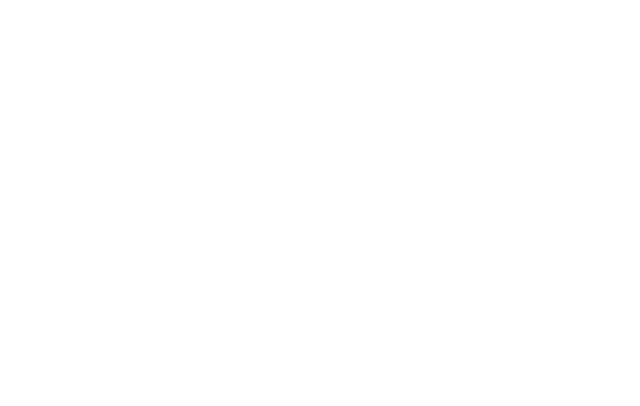
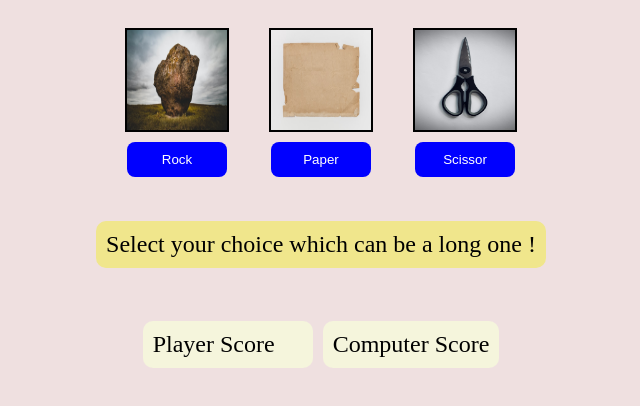
Before and after one commit to NikhilMuzumdar/OdinExercises, a plain HTML site: page rock-paper-scissors/rps.html in a window 1280 px wide. Shown: the whole page, without its empty margins (319-959 px from the left). Drawn offline with Linux system fonts and the light colour scheme.

Commit message:
Result message updated. Score updates pending.

```diff
--- a/rock-paper-scissors/myscript.js
+++ b/rock-paper-scissors/myscript.js
@@ -1,5 +1,5 @@
- // Generate a random choice
- function getComputerChoice() {
+// Generate a random choice
+function getComputerChoice() {
     let options = ['Rock', 'Paper', 'Scissor']
     let randomIndex = Math.floor(Math.random() * options.length);
     let randomElement = options[randomIndex];
@@ -11,36 +11,35 @@
 
     playerSelection = playerSelection.toLowerCase()
     computerSelection = computerSelection.toLowerCase()
-    // Tie Case
-    if (playerSelection == computerSelection) {
-        return "It's a Tie!"
-    }
-    // Computer selects rock
-    else if (computerSelection == "rock") {
-        if (playerSelection == "paper") {
-            return ('You win, Paper beats rock')
-        }
-        else return 'You loose!, Rock breaks scissor'
-    }
-    else if (computerSelection == "paper") {
-        if (playerSelection == "scissor") {
-            return ('You win, Scissor beats Paper')
-        }
-        else return 'You loose!, Paper covers scissor'
-    }
-    else if (computerSelection == "scissor") {
-        if (playerSelection == "rock") {
-            return ('You win, Rock breaks scissor')
-        }
-        else return 'You loose!, Scissor cuts paper'
-    }
+
+    // tie case
+    if (playerSelection === computerSelection) return "Tie";
+    // all other cases
+    if (playerSelection === 'rock' & computerSelection === 'paper') { return 'Computer wins!' };
+    if (playerSelection === 'rock' & computerSelection === 'scissor') { return 'Player wins!' };
+    if (playerSelection === 'paper' & computerSelection === 'scissor') { return 'Computer wins!' };
+    if (playerSelection === 'paper' & computerSelection === 'rock') { return 'Player wins!' };
+    if (playerSelection === 'scissor' & computerSelection === 'paper') { return 'Player wins!' };
+    if (playerSelection === 'scissor' & computerSelection === 'rock') { return 'Computer wins!' };
 }
 
 function game() {
-    for (let i = 0; i < 5; i++) {
     computerSelection = getComputerChoice()
     playerSelection = prompt("What's your choice?: ")
-    let result = playRound(computerSelection, playerSelection)
+    let result = playRound(playerSelection, computerSelection)
     console.log(result)
-    }
 }
+
+const buttons = document.querySelectorAll('.game-btn')
+buttons.forEach((button) => {
+    button.addEventListener("click", () => {
+
+        computerSelection = getComputerChoice()
+        playerSelection = button.textContent
+        const result = playRound(playerSelection, computerSelection)
+
+        display = document.querySelector('.display-result p')
+        var message = `You selected ${playerSelection}. Computer selected ${computerSelection}. Result: ${result}`
+        display.textContent = message;
+    });
+});
--- a/rock-paper-scissors/rps.html
+++ b/rock-paper-scissors/rps.html
@@ -5,12 +5,43 @@
     <meta charset="UTF-8">
     <meta http-equiv="X-UA-Compatible" content="IE=edge">
     <meta name="viewport" content="width=device-width, initial-scale=1.0">
-    <title>Document</title>
+    <link rel="stylesheet" href="styles.css">
+    <title>Rock-Paper-Scissor</title>
 </head>
+
 <body>
+    <div class="container">
+        <div class="row">
+          <div class="col-4">
+            <div class="game-choice">
+              <img src="images/rock.jpg" alt="Rock" class="game-img">
+              <button class="game-btn">Rock</button>
+            </div>
+          </div>
+          <div class="col-4">
+            <div class="game-choice">
+              <img src="images/paper.jpg" alt="Paper" class="game-img">
+              <button class="game-btn">Paper</button>
+            </div>
+          </div>
+          <div class="col-4">
+            <div class="game-choice">
+              <img src="images/scissor.jpg" alt="Scissor" class="game-img">
+              <button class="game-btn">Scissor</button>
+            </div>
+          </div>
+        </div>
+      </div>
 
+      <div class="display-result">
+        <p>Select your choice which can be a long one !</p>
+            <div class="score">
+                <p>Player Score</p>
+                <p>Computer Score</p>
+            </div>
+      </div>
 
-<script src="myscript.js"></script>
+    <script src="myscript.js"></script>
 </body>
 
 </html>
--- /dev/null
+++ b/rock-paper-scissors/styles.css
@@ -0,0 +1,83 @@
+* {
+    background-color: rgb(239, 224, 224);
+}
+
+
+.container {
+    width: 100%;
+    display: flex;
+    justify-content: center;
+  }
+
+.row {
+    display: flex;
+    justify-content: center;
+}
+
+  .game-choice {
+    display: flex;
+    flex-direction: column;
+    align-items: center;
+    margin: 20px;
+  }
+
+  .game-img {
+    width: 100px;
+    height: 100px;
+    border: solid 2px black;
+  }
+
+  .game-btn {
+    background-color: blue;
+    color: white;
+    border: none;
+    padding: 10px 20px;
+    margin-top: 10px;
+    cursor: pointer;
+    border-radius: 8px;
+    min-width: 100px;
+  }
+
+  .game-btn:hover {
+    background-color: darkblue;
+  }
+
+  @media (max-width: 600px) {
+    .game-choice {
+      width: 100%;
+      margin: 10px 0;
+    }
+  }
+
+/* Result board */
+
+.display-result {
+    display: flex;
+    flex-direction: column;
+    align-items: center;
+}
+
+.display-result p {
+    font-size: 24px;
+    background-color: khaki;
+    padding: 10px;
+    border-radius: 10px;
+    min-width: 150px;
+}
+
+.display-result p:hover {
+    background-color: greenyellow;
+}
+
+
+.score {
+    display: flex;
+    flex-direction: row;
+    justify-content: space-between;
+    gap: 10px;
+    margin-top: 5px;
+}
+
+.score p {
+    background-color: beige;
+}
```
Also changed, not shown: rock-paper-scissors/images/paper.jpg (added), rock-paper-scissors/images/rock.jpg (added), rock-paper-scissors/images/scissor.jpg (added).
